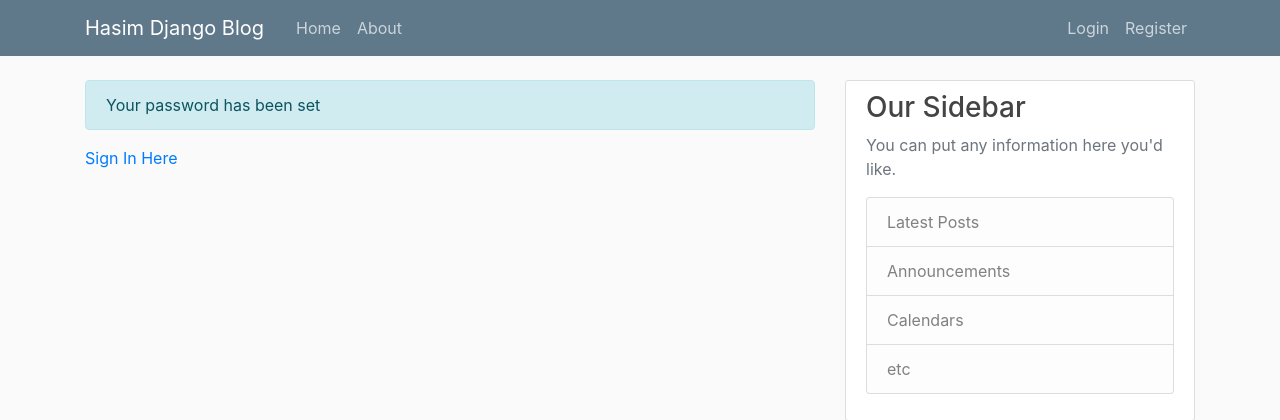
After one commit to hasimwebapps/django-blog, a Django app: page /password-reset-complete/ in a window 1280 px wide. The commit adds this page. Shown: the top 420 px of the page. Run offline with Django 3.2, Linux system fonts and the light colour scheme; some libraries are stand-ins or nearby versions.

Commit message:
Add feature reset password
Change-Id: I63d92d489ffcb2effe67c131952c554b13290a5b

```diff
--- a/users/templates/users/login.html
+++ b/users/templates/users/login.html
@@ -10,6 +10,9 @@
         </fieldset>
         <div class="form-group">
             <button class="btn btn-outline-info" type="submit"> Login </button>
+            <small class="text-muted ml-2">
+                    <a href="{% url 'password_reset' %}">Forgot Password?</a>
+</small>
         </div>
     </form>
     <div class="border-top pt-3">
--- /dev/null
+++ b/users/templates/users/password_reset_complete.html
@@ -0,0 +1,7 @@
+{% extends "blog/base.html" %}
+{% block content %}
+<div class="alert alert-info">
+    Your password has been set
+</div>
+<a href="{% url 'login' %}"> Sign In Here</a>
+{% endblock content %}
```
Also changed, not shown: db.sqlite3.
